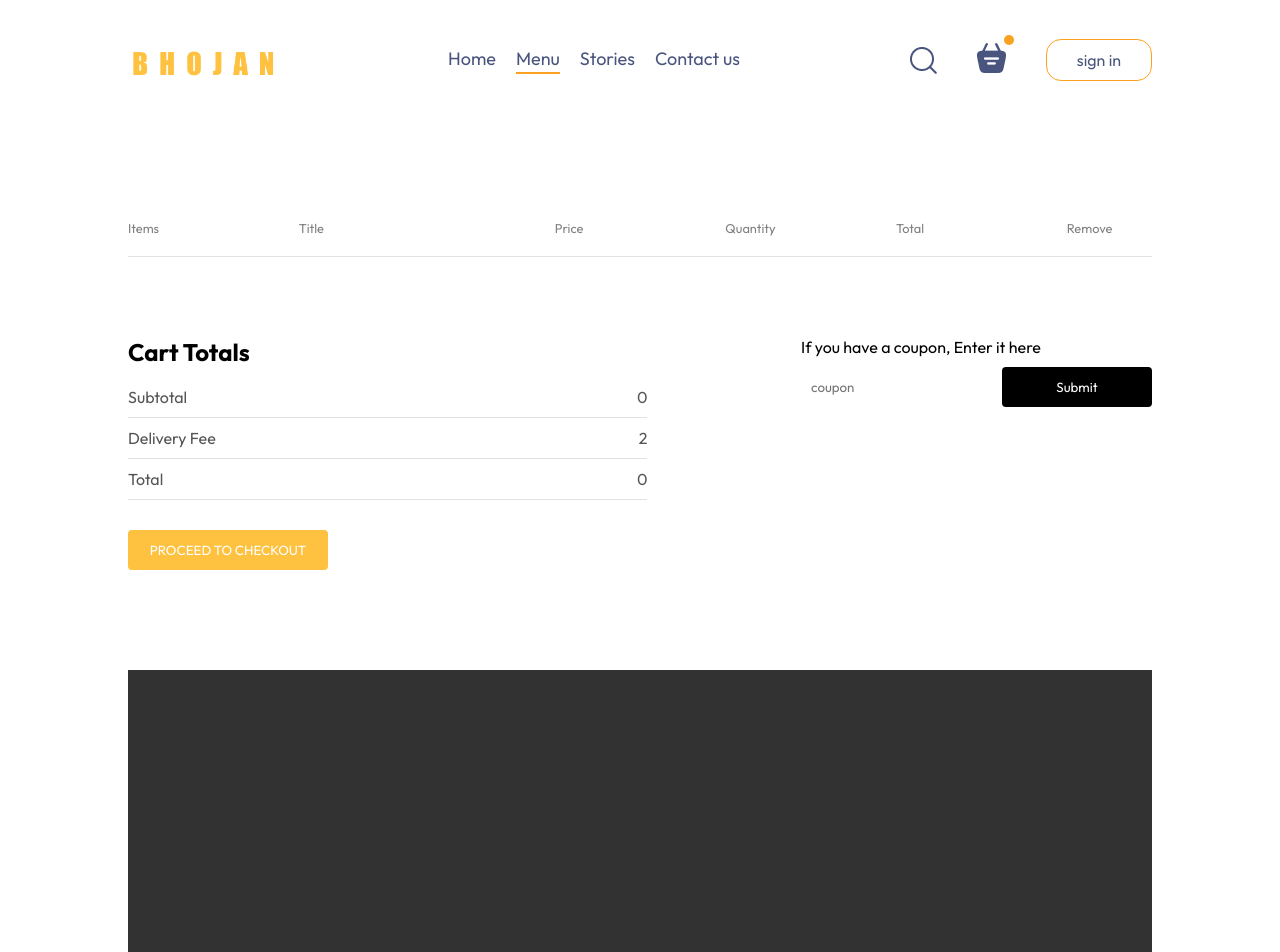
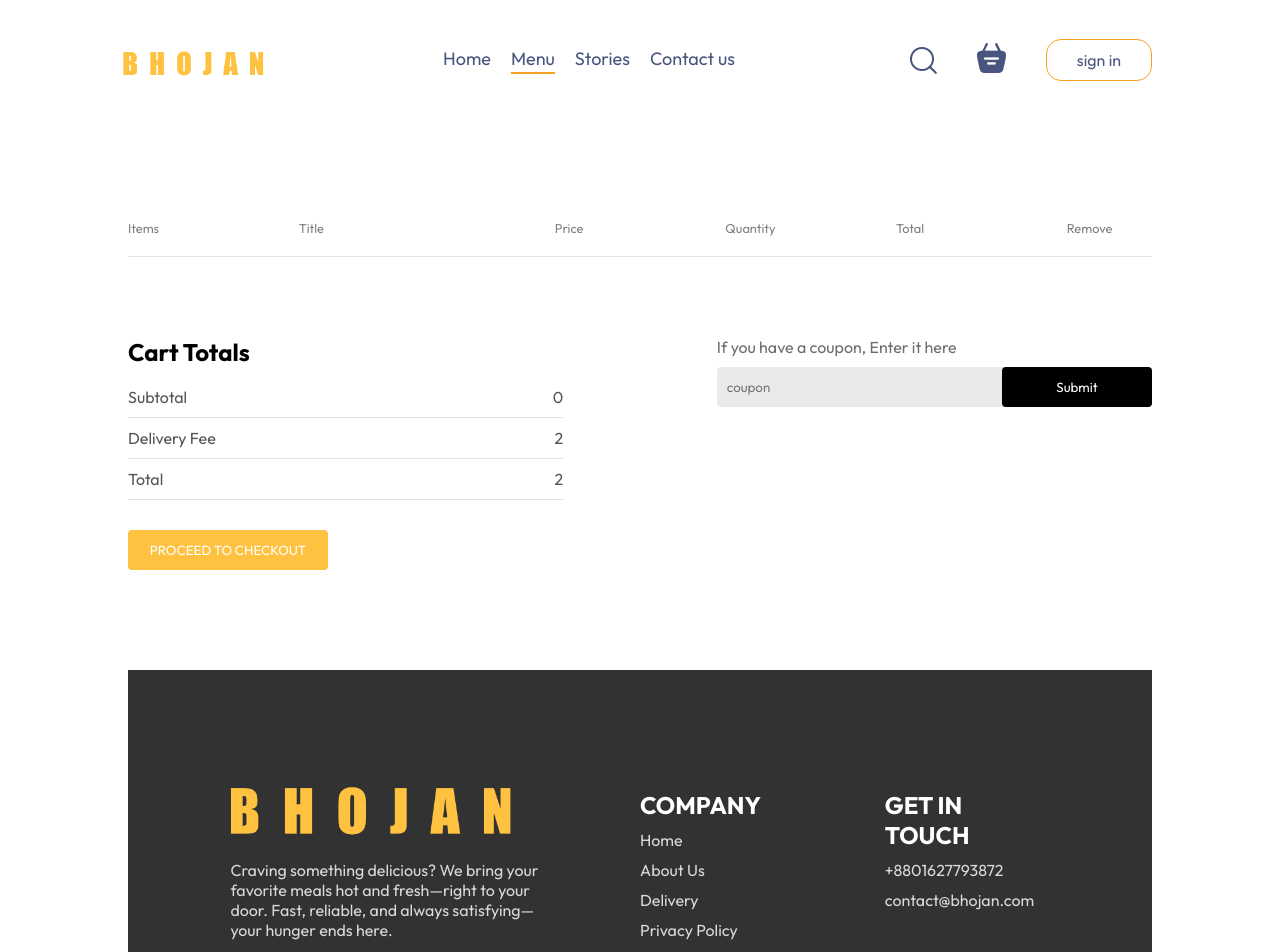
Before and after one commit to Sarbeshwor/FoodDelivery, a React (Vite) app in the folder frontend/: page /cart in a window 1280 px wide. Shown: the top 952 px of the page. Built offline with nearby package versions, Linux system fonts and the light colour scheme.

Commit message:
Cart Kaaj kore button o kaaj kore

```diff
--- a/frontend/src/components/Footer/Footer.css
+++ b/frontend/src/components/Footer/Footer.css
@@ -5,7 +5,7 @@
     flex-direction: column;
     align-items: center;
     gap: 20px;
-    padding: 20px 80px;
+    padding: 20px 8vw;
     padding-top: 80px;
     margin-top: 100px;
 }
@@ -17,24 +17,43 @@
     gap: 80px;
 }
 
-.footer-content-left, .footer-content-right, .footer-content-center{
+.footer-content-left,
+.footer-content-right,
+.footer-content-center{
     display: flex;
     flex-direction: column;
     align-items: start;
-    gap: 20px;
+    gap: 10px;
 }
 
-.footer-content-left li, .footer-content-right li, .footer-content-center li{
+.footer-content-left li,
+.footer-content-right li,
+.footer-content-center li{
     list-style: none;
     margin-bottom: 10px;
+    cursor: pointer;
 }
 
-.footer-content-right h2, .footer-content-center h2{
+.footer-content-right h2,
+.footer-content-center h2{
+    margin-top: 40px;
     color: white;
+}
+
+.logo{
+    margin-top: -100px;
+    margin-left: -10px;
+    width: 300px;
+    height: auto;
+}
+
+.footer-content-left p{
+    margin-top: -100px;
 }
 
 .footer-social-icons img{
     width: 40px;
+    margin-top: 10px;
     margin-right: 15px;
 }
 
@@ -46,7 +65,7 @@
     border: none;
 }
 
-@media (max-width: 7050px){
+@media (max-width: 750px){
     .footer-content{
         display: flex;
         flex-direction: column;
--- a/frontend/src/components/Footer/Footer.jsx
+++ b/frontend/src/components/Footer/Footer.jsx
@@ -4,11 +4,11 @@ import { assets } from '../../assets/assets'
 
 const Footer = () => {
   return (
-    <div className='footer' id='footer'>
+    <div className="footer" id='footer'>
         <div className="footer-content">
             <div className="footer-content-left">
-                <img src={assets.logo} alt="" />
-                <p>food, substance consisting essentially of protein, carbohydrate, fat, and other nutrients used in the body of an organism to sustain growth and vital processes and to furnish energy. The absorption and utilization of food by the body is fundamental to nutrition and is facilitated by digestion. Plants, which convert solar energy to food by photosynthesis, are the primary food source. Animals that feed on plants often serve as sources of food for other animals. To learn more about the sequence of transfers of matter and energy in the form of food from organism to organism, see food chain.</p>
+                <img className="logo" src={assets.logo} alt="" />
+                <p>Craving something delicious? We bring your favorite meals hot and fresh—right to your door. Fast, reliable, and always satisfying—your hunger ends here.</p>
                 <div className="footer-social-icons">
                     <img src={assets.facebook_icon} alt="" />
                     <img src={assets.twitter_icon} alt="" />
--- a/frontend/src/components/Header/header.css
+++ b/frontend/src/components/Header/header.css
@@ -14,7 +14,6 @@
     align-items: start;
     gap: 1.5vw;
     max-width: 50%;
-    /* bottom: 10%; */
     left: 6vw;
     animation: fadeIn 1s ease-in-out;
 }
--- a/frontend/src/components/Header/header.jsx
+++ b/frontend/src/components/Header/header.jsx
@@ -7,9 +7,9 @@ const header = () => {
     <div className='header'>
       <div className="header-contents">
         <h2>
-          Order from home online
+          Order Food Online
         </h2>
-        <p>Choose your local restaurant and enjouy the fooood</p>
+        <p>Choose your local restaurant and enjoy the food</p>
 
       </div>
       <div className="buttons">
--- a/frontend/src/components/Navbar/Navbar.css
+++ b/frontend/src/components/Navbar/Navbar.css
@@ -8,9 +8,14 @@
 }
 
 .navbar .logo{
+   margin-top: 0px;
    width: 150px;
    object-fit: cover;
 
+}
+
+.navbar header{
+    border-radius: 5px;
 }
 
 
--- a/frontend/src/components/Navbar/Navbar.jsx
+++ b/frontend/src/components/Navbar/Navbar.jsx
@@ -1,11 +1,15 @@
-import React, { useState } from 'react'
+import React, { useContext, useState } from 'react'
 import './Navbar.css'
 import {assets}from '../../assets/assets'
 import {Link} from 'react-router-dom'
+import { StoreContext } from '../../context/StoreContext'
 
 const Navbar = ({setShowLogin}) => {
 
-    const [menu,setMenu] = useState("Menu")
+  const [menu,setMenu] = useState("Menu")
+
+  const {getTotalCartAmount} = useContext(StoreContext)
+
   return (
     <div className='navbar'>
         <Link to='/'><img src={assets.logo} alt="" className="logo" /></Link>
@@ -19,7 +23,7 @@ const Navbar = ({setShowLogin}) => {
             <img src={assets.search_icon} alt="" />
             <div className="navbar-search-icon">
                 <Link to='/cart'><img src={assets.basket_icon} alt="" /></Link>
-                <div className="dot"></div>
+                <div className={getTotalCartAmount()===0?"":"dot"}></div>
             </div>
                 <button onClick={()=>setShowLogin(true)}>sign in</button>
 
--- a/frontend/src/context/StoreContext.jsx
+++ b/frontend/src/context/StoreContext.jsx
@@ -22,6 +22,19 @@ const StoreContextProvider = (props)=>{
         ))
     }
 
+    const getTotalCartAmount = ()=> {
+        let totalAmount = 0;
+        for(const item in cartItems)
+        {
+            if(cartItems[item] > 0){
+                let itemInfo = food_list.find((product)=>product._id === item);
+                totalAmount += itemInfo.price * cartItems[item];
+
+            }
+        }
+        return totalAmount;
+    }
+
     useEffect(()=>{
 
     }),[cartItems]
@@ -31,7 +44,8 @@ const StoreContextProvider = (props)=>{
         addToCart,
         removeFromCart,
         cartItems,
-        setCartItems
+        setCartItems,
+        getTotalCartAmount
     }
 
     return (
--- a/frontend/src/pages/Cart/Cart.css
+++ b/frontend/src/pages/Cart/Cart.css
@@ -71,10 +71,10 @@
 }
 
 .cart-promocode p{
-    color: #555;
+    color: #6d6d6d;
 }
 
-.cart-promocode input{
+.cart-promocode-input{
     margin-top: 10px;
     display: flex;
     justify-content: space-between;
@@ -85,6 +85,7 @@
 
 .cart-promocode-input input{
     background-color: transparent;
+    border: 1px solid #ccc;
     border: none;
     outline: none;
     padding-left: 10px;
@@ -92,7 +93,6 @@
 
 .cart-promocode-input button{
     width: max(10vw,150px);
-    margin-top: 10px;
     padding: 12px 5px;
     background-color: black;
     border: none;
@@ -100,3 +100,12 @@
     border-radius: 4px;
     cursor: pointer;
 }
+
+@media (max-width:750px){
+    .cart-bottom{
+        flex-direction: column-reverse;
+    }
+    .cart-promocode{
+        justify-content: start;
+    }
+}
--- a/frontend/src/pages/Cart/Cart.jsx
+++ b/frontend/src/pages/Cart/Cart.jsx
@@ -1,9 +1,12 @@
 import React, { useContext } from 'react';
 import './Cart.css';
 import { StoreContext } from '../../context/StoreContext';
+import { useNavigate } from 'react-router-dom';
 
 const Cart = () => {
-  const { cartItems, food_list, removeFromCart } = useContext(StoreContext);
+  const { cartItems, food_list, removeFromCart, getTotalCartAmount } = useContext(StoreContext);
+
+  const navigate = useNavigate();
 
   return (
     <div className='cart'>
@@ -44,7 +47,7 @@ const Cart = () => {
 
             <div className="cart-total-details">
               <p>Subtotal</p>
-              <p>{0}</p>
+              <p>{getTotalCartAmount()}</p>
             </div>
             <hr />
             <div className="cart-total-details">
@@ -54,13 +57,13 @@ const Cart = () => {
             <hr />
             <div className="cart-total-details">
               <p>Total</p>
-              <p>{0}</p>
+              <p>{getTotalCartAmount()+2}</p>
             </div>
             <hr />
           </div>
-          <button>PROCEED TO CHECKOUT</button>
+          <button onClick={()=>navigate('/order')}>PROCEED TO CHECKOUT</button>
         </div>
-        <div className="cart-promo-code">
+        <div className="cart-promocode">
           <div>
             <p>If you have a coupon, Enter it here</p>
             <div className="cart-promocode-input">
```
